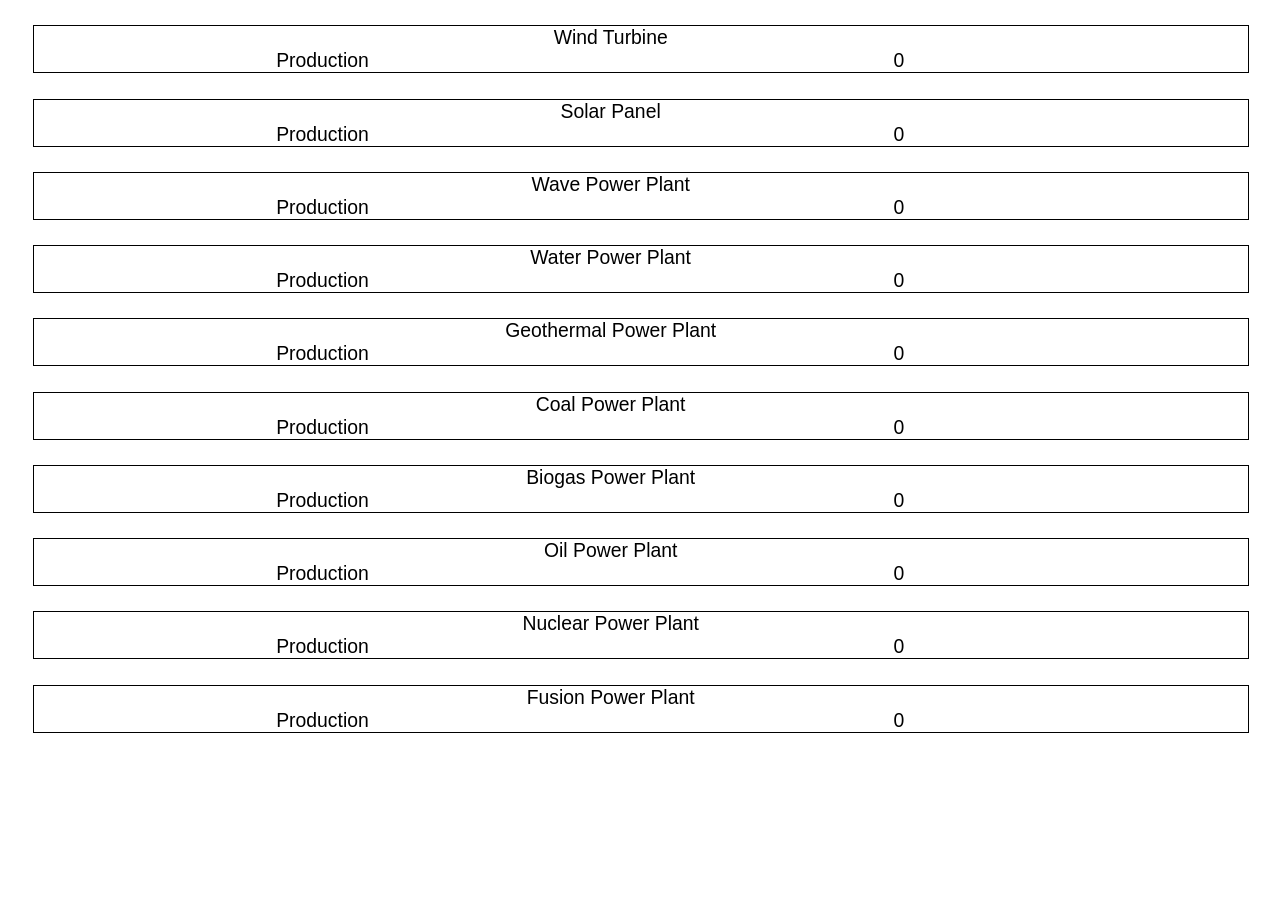
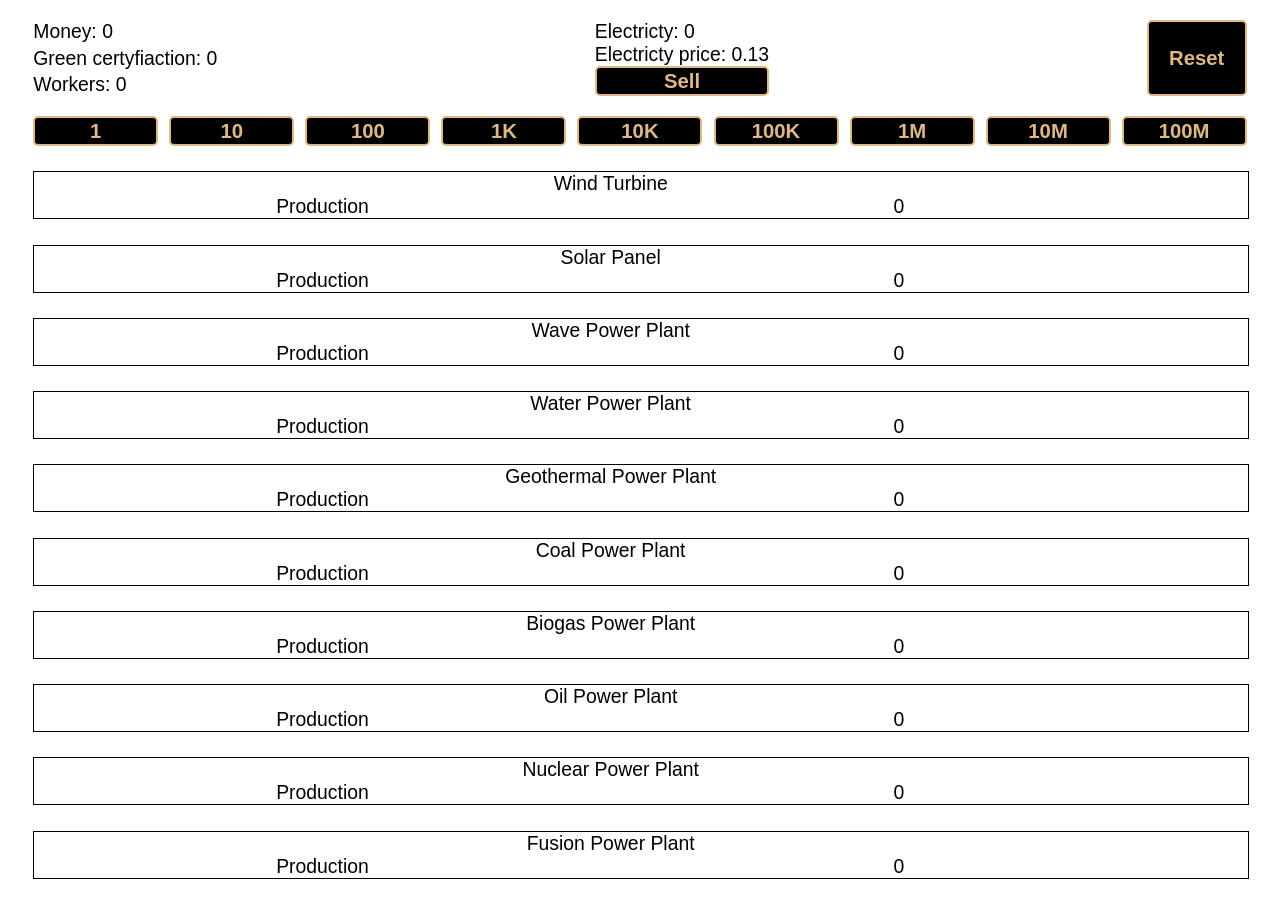
Before and after one commit to kurmit33/idler_angular, an Angular app: page / in a window 1280 px wide. Before the commit the page ends 800 px from the top, so only its background shows below. Built offline with nearby package versions, Linux system fonts and the light colour scheme.

Commit message:
change global class and resources class, add html in resources component, add pipe short number

```diff
--- a/src/app/app.component.html
+++ b/src/app/app.component.html
@@ -1,4 +1,5 @@
 <!--The content below is only a placeholder and can be replaced.-->
 <div class="coinainer">
+<app-resources></app-resources>
 <app-power-plant-list></app-power-plant-list>
 <router-outlet></router-outlet>
--- a/src/app/global.ts
+++ b/src/app/global.ts
@@ -1,16 +1,22 @@
 import { resources } from './resources';
 
+class Global {
+  public multiplier = 1;
+  randomus(mini: number, maxi: number, multi: number): number {
+    return Math.floor(Math.random() * (maxi - mini ) + mini ) * multi;
+  }
 
-class Global {
-  onLoad() {
-  }
   unLoad() {
-  }
-  changeMoney(num) {
 
   }
+
+  changeNumber(num) {
+
+  }
+
   updateLocalStorage() {
   }
+
 }
 
-export const global = new Global();
+export const globalFunctions = new Global();
--- /dev/null
+++ b/src/app/pipes/short-number.pipe.ts
@@ -0,0 +1,24 @@
+import { Pipe, PipeTransform } from '@angular/core';
+
+@Pipe({
+  name: 'shortNumber'
+})
+export class ShortNumberPipe implements PipeTransform {
+
+  transform(input: any, args?: any): any {
+    let exp: any;
+    const suffixes = ['k', 'M', 'G', 'T', 'P', 'E', 'ka', 'kb', 'kc'];
+
+    if (Number.isNaN(input)) {
+      return null;
+    }
+
+    if (input < 1000) {
+      return input;
+    }
+
+    exp = Math.floor(Math.log(input) / Math.log(1000));
+
+    return (input / Math.pow(1000, exp)).toFixed(args) + suffixes[exp - 1];
+  }
+}
--- a/src/app/power-plant-detalis/power-plant-detalis.component.html
+++ b/src/app/power-plant-detalis/power-plant-detalis.component.html
@@ -2,7 +2,7 @@
   <div class="row">
     <div class="column">
       <span>Buildings</span>
-      <span>{{powerPlant.buildings}}</span>
+      <span>{{powerPlant.buildings | shortNumber: 2}}</span>
     </div>
     <div class="column">
       <span>Level</span>
@@ -21,22 +21,22 @@
   <div class="row">
     <div class="column">
       <span>Money</span>
-      <span>{{powerPlant.buildPrice(1)}}</span>
+      <span>{{powerPlant.buildPrice(1) | shortNumber: 2}}</span>
     </div>
     <div class="column" *ngIf="powerPlant.greenPrice">
       <span>Green certyfication</span>
-      <span>{{powerPlant.greenBuildPrice(1)}}</span>
+      <span>{{powerPlant.greenBuildPrice(1) | shortNumber: 2}}</span>
     </div>
   </div>
   <div class="row"><span>Upgrade price</span></div>
   <div class="row">
     <div class="column">
       <span>Money</span>
-      <span>{{powerPlant.upgradePrice(1)}}</span>
+      <span>{{powerPlant.upgradePrice(1) | shortNumber: 2}}</span>
     </div>
     <div class="column" *ngIf="powerPlant.greenPrice">
       <span>Green certyfication</span>
-      <span>{{powerPlant.greenUpgradePrice(1)}}</span>
+      <span>{{powerPlant.greenUpgradePrice(1) | shortNumber: 2}}</span>
     </div>
   </div>
   <div class="row">
--- a/src/app/power-plant-detalis/power-plant-detalis.component.ts
+++ b/src/app/power-plant-detalis/power-plant-detalis.component.ts
@@ -16,6 +16,5 @@ export class PowerPlantDetalisComponent implements OnInit {
 
 
   build() {
-    this.powerPlant.buildings++;
   }
 }
--- a/src/app/powerPlant.ts
+++ b/src/app/powerPlant.ts
@@ -69,7 +69,7 @@ export class PowerPlant {
   }
 
   setField(name: string, value: number): void {
-    switch(name) {
+    switch (name) {
       case 'buildings':
         this.buildings += value;
         break;
@@ -83,7 +83,7 @@ export class PowerPlant {
   }
 
   getField(name: string): any {
-    switch(name) {
+    switch (name) {
       case 'buildings':
         return this.buildings;
       case 'level':
--- a/src/app/resources.ts
+++ b/src/app/resources.ts
@@ -1,10 +1,12 @@
+import { globalFunctions } from './global';
+import { timer } from 'rxjs';
+
 class Resources {
   private money = 0;
   private workers = 0;
   private greenCertyfiaction = 0;
-  private energy = 0;
-  private energyPrice = 0;
-  private greenPrice = 0;
+  private electricty = 0;
+  private electrictyPrice = 0;
   private name = 'Resources';
 
   constructor() {
@@ -21,12 +23,10 @@ class Resources {
         return this.workers;
       case 'greenCertyfiaction':
         return this.greenCertyfiaction;
-      case 'energy':
-        return this.energy;
-      case 'energyPrice':
-        return this.energyPrice;
-      case 'greenPrice':
-        return this.greenPrice;
+      case 'electricty':
+        return this.electricty;
+      case 'electrictyPrice':
+        return this.electrictyPrice;
     }
   }
   setResources(what: string, num: number) {
@@ -41,16 +41,17 @@ class Resources {
         this.greenCertyfiaction += num;
         break;
       case 'energy':
-        this.energy += num;
+        this.electricty += num;
         break;
     }
   }
 
   changePrice() {
-
+    this.electrictyPrice = globalFunctions.randomus(10, 25, 0.01);
   }
 
   sellResources() {
+    this.money += this.electricty * this.electrictyPrice;
   }
 
   updateStorage() {
--- a/src/app/resources/resources.component.css
+++ b/src/app/resources/resources.component.css
@@ -0,0 +1,51 @@
+.main{
+  width: 96%;
+  margin: 20px 2% 0px 2%;
+  display: flex;
+  flex-direction: column;
+}
+
+.row{
+  display: flex;
+  flex-direction: row;
+  justify-content: space-between;
+  flex-wrap: wrap;
+  width: 100%;
+}
+
+.column{
+  display: flex;
+  flex-direction: column;
+  justify-content: space-between;
+}
+
+button{
+  height: 30px;
+  font-weight: bolder;
+  font-size: 1.05em;
+  color: burlywood;
+  background-color: black;
+  border: 2px solid burlywood;
+  border-radius: 5px;
+}
+
+button:hover{
+  color: black;
+  background-color: burlywood;
+  border: 2px solid black;
+  border-radius: 5px;
+}
+
+button:focus{
+  outline: none;
+}
+
+.reset{
+  width: 100px;
+  height: 100%;
+}
+
+.multi{
+  margin-top: 20px;
+  width: 125px;
+}
--- a/src/app/resources/resources.component.html
+++ b/src/app/resources/resources.component.html
@@ -1,3 +1,28 @@
-<p>
-  resources works!
-</p>
+<div class="main">
+  <div class="row">
+    <div class="column">
+      <span>Money: {{resources.getResources('money') | shortNumber: 2}}</span>
+      <span>Green certyfiaction: {{resources.getResources('greenCertyfiaction') | shortNumber: 2}}</span>
+      <span>Workers: {{resources.getResources('workers') | shortNumber}}</span>
+    </div>
+    <div class="column">
+      <span>Electricty: {{resources.getResources('electricty')  | shortNumber: 2}}</span>
+      <span>Electricty price: {{resources.getResources('electrictyPrice')  | shortNumber: 2}}</span>
+      <button title="Sell all electricty">Sell</button>
+    </div>
+    <div class="column">
+      <button class="reset" title="For 2000 Power Plant you give 1 worker!">Reset</button>
+    </div>
+  </div>
+  <div class="row">
+    <button class="multi" (click)="onSelect(1)">1</button>
+    <button class="multi" (click)="onSelect(10)">10</button>
+    <button class="multi" (click)="onSelect(100)">100</button>
+    <button class="multi" (click)="onSelect(1000)">1K</button>
+    <button class="multi" (click)="onSelect(10000)">10K</button>
+    <button class="multi" (click)="onSelect(100000)">100K</button>
+    <button class="multi" (click)="onSelect(1000000)">1M</button>
+    <button class="multi" (click)="onSelect(10000000)">10M</button>
+    <button class="multi" (click)="onSelect(100000000)">100M</button>
+  </div>
+</div>
--- a/src/app/resources/resources.component.ts
+++ b/src/app/resources/resources.component.ts
@@ -1,4 +1,9 @@
 import { Component, OnInit } from '@angular/core';
+import { resources } from '../resources';
+import { globalFunctions } from '../global';
+import { timer } from 'rxjs';
+
+
 
 @Component({
   selector: 'app-resources',
@@ -6,10 +11,15 @@ import { Component, OnInit } from '@angular/core';
   styleUrls: ['./resources.component.css']
 })
 export class ResourcesComponent implements OnInit {
-
+  resources = resources;
   constructor() { }
 
   ngOnInit() {
+    const source = timer(100, 60000);
+    source.subscribe(val => resources.changePrice());
   }
 
+  onSelect(value: number) {
+    globalFunctions.multiplier = value;
+  }
 }
```
Also changed, not shown: src/app/app.module.ts (+7 -2 lines).
